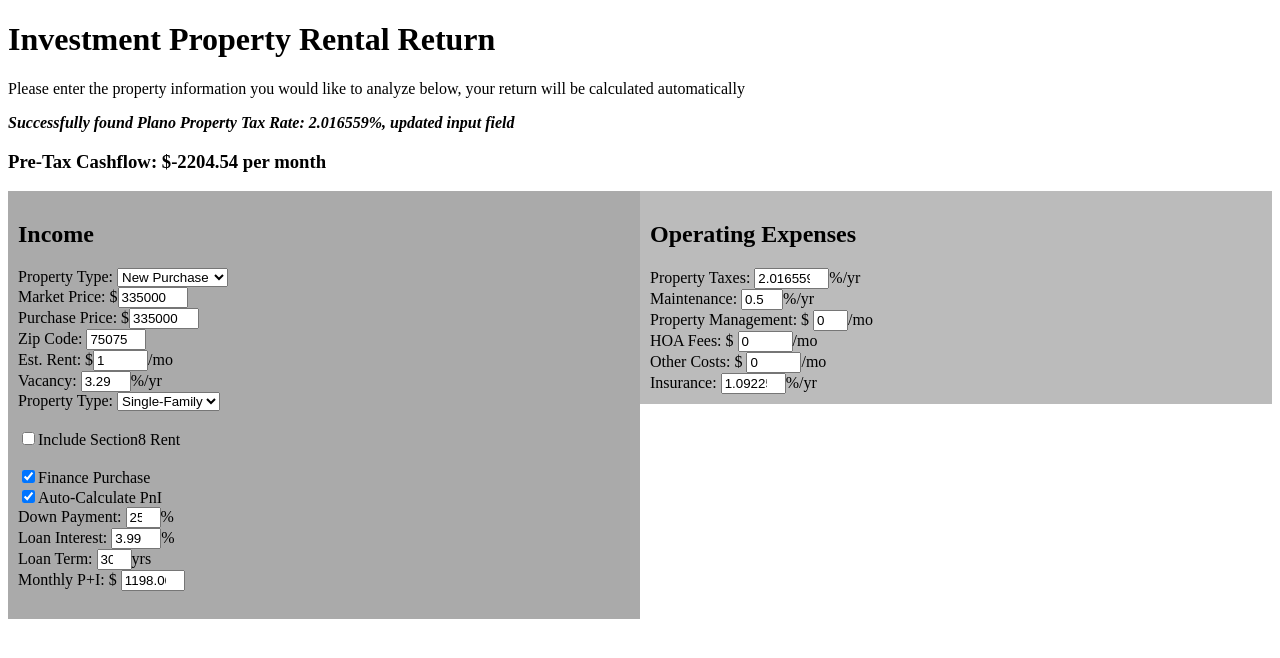
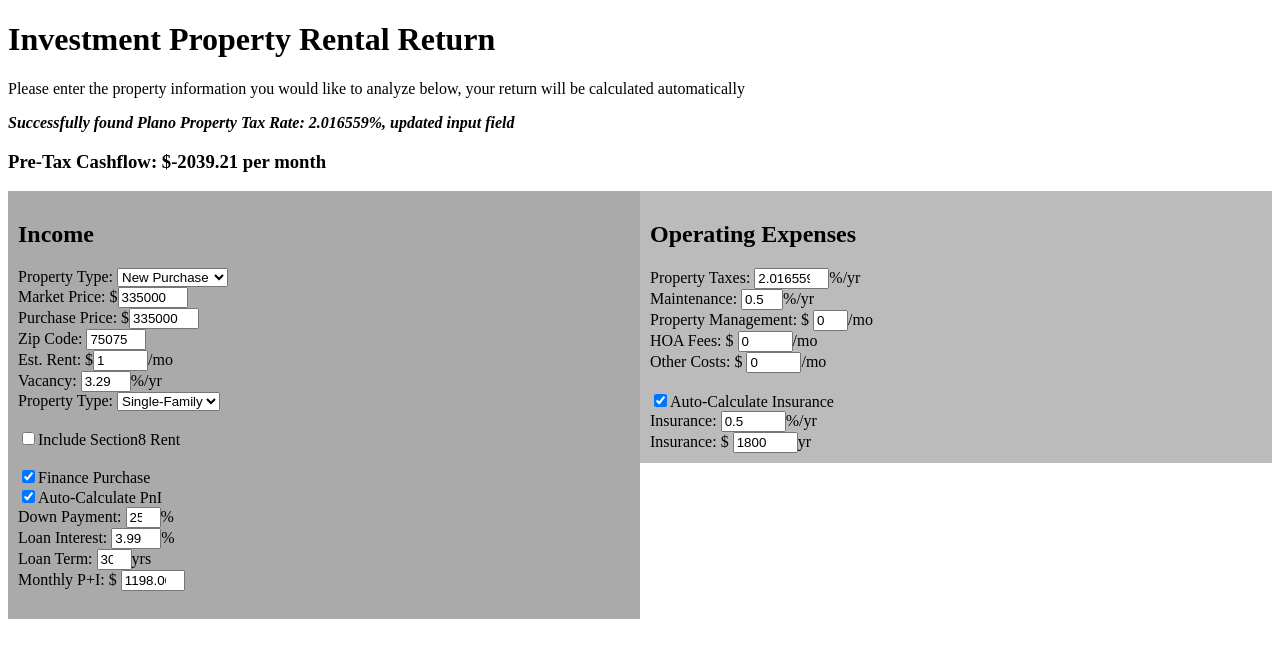
Before and after one commit to agronbach/MyRentalReturn, a Jekyll site: the page index.html, which Jekyll copies as it is, in a window 1280 px wide. Shown: the top 658 px of the page. Built offline with Jekyll 4.4.1, drawn with Linux system fonts in a browser that asks for light colours; some of the changed lines change nothing that is shown.

Commit message:
Supporting calculations for existing properties

```diff
--- a/index.html
+++ b/index.html
@@ -67,7 +67,7 @@
     </div><br />
     <label for="financing"><input type="checkbox" id="financing" checked />Finance Purchase</label><br />
     <div id="financingOptions">
-      <label for="autoCalc"><input type="checkbox" id="autoCalc" checked />Auto-Calculate PnI</label><br />
+      <label for="acPnI"><input type="checkbox" id="acPnI" checked />Auto-Calculate PnI</label><br />
       <label for="down">Down Payment: </label> <input type="number" id="down" value="25" style="width: 35px;">%<br />
       <label for="int">Loan Interest: </label> <input type="number" id="int" value="3.99" style="width: 50px;">%<br />
       <label for="yrs">Loan Term: </label> <input type="number" id="yrs" value="30" style="width: 35px;">yrs<br />
@@ -80,8 +80,10 @@
     <label for="maintenance">Maintenance: </label> <input type="number" id="maintenance" value="0.5" style="width: 42px;">%/yr<br /><!--value="0.4477611940298507"-->
     <label for="pm">Property Management: $</label> <input type="number" id="pm" value="0" style="width: 35px;">/mo<br />
     <label for="hoa">HOA Fees: $</label> <input type="number" id="hoa" value="0" style="width: 55px;">/mo<br />
-    <label for="fees">Other Costs: $</label> <input type="number" id="fees" value="0" style="width: 55px;">/mo<br />
-    <label for="ins">Insurance: </label> <input type="number" id="ins" value="1.09225" style="width: 65px;">%/yr<br />
+    <label for="fees">Other Costs: $</label> <input type="number" id="fees" value="0" style="width: 55px;">/mo<br /><br />
+    <label for="acIns"><input type="checkbox" id="acIns" checked />Auto-Calculate Insurance</label><br />
+    <label for="calcIns">Insurance: </label> <input type="number" id="calcIns" value="0.5" style="width: 65px;">%/yr<br />
+    <label for="manIns">Insurance: $</label> <input type="number" id="manIns" value="1800" style="width: 65px;">yr<br />
   </div>
 </div>
 
@@ -138,7 +140,7 @@ function checkURI() {
         document.getElementById('financing').checked = params[i].split("=")[1];
         break;
       case "a":
-        document.getElementById('autoCalc').checked = params[i].split("=")[1];
+        document.getElementById('acPnI').checked = params[i].split("=")[1];
         break;
       case "d":
         document.getElementById('down').value = params[i].split("=")[1];
@@ -167,8 +169,14 @@ function checkURI() {
       case "fees":
         document.getElementById('fees').value = params[i].split("=")[1];
         break;
-      case "ins":
-        document.getElementById('ins').value = params[i].split("=")[1];
+      case "aci":
+        document.getElementById('acIns').checked = params[i].split("=")[1];
+        break;
+      case "ci":
+        document.getElementById('calcIns').value = params[i].split("=")[1];
+        break;
+      case "mi":
+        document.getElementById('manIns').value = params[i].split("=")[1];
         break;
     }
   }
@@ -234,7 +242,6 @@ function updateROI(e) {
     taxPcnt = document.getElementById('tax').value/(12*100);
     document.getElementById('feedbackBox').innerHTML += "Unable to look up "+ZipCityCountyTX[zip][0]+" Property Tax Rate, defaulting to User Input: "+document.getElementById('tax').value+"%";
   }
-  let insPcnt = document.getElementById('ins').value/(12*100);
   let fees = document.getElementById('fees').value/1;
   if (fees == 0 && ZipCityCountyTX[zip][0] == "Rowlett") {
     document.getElementById('fees').value = ZipCityCountyTX[zip][3]/1;
@@ -246,11 +253,17 @@ function updateROI(e) {
   }
 
   /* Calculations */
-  let PrincInt = 0;
-  let TaxInsCost = market * (taxPcnt + insPcnt);
+  let PrincInt = 0, TaxInsCost = market;
+  if (document.getElementById('acIns').checked) {
+    TaxInsCost = market * (taxPcnt + document.getElementById('calcIns').value/(12*100));
+    console.log("Calculated TaxInsCost as: "+TaxInsCost);
+  } else {
+    TaxInsCost = (market * taxPcnt + document.getElementById('manIns').value/1)/12;
+    console.log("Calculated TaxInsCost as: "+TaxInsCost+", from manIns: "+document.getElementById('manIns').value/1+", taxPcnt: "+taxPcnt);
+  }
   let OpEx = TaxInsCost + pm + hoa + fees + maintenance;
   if (document.getElementById("financing").checked) {
-    if (document.getElementById("autoCalc").checked) {
+    if (document.getElementById("acPnI").checked) {
       PrincInt = (price *(1 - downPcnt)*intMoPcnt) / (1- Math.pow(1+intMoPcnt, yrs*-12));
       document.getElementById('pni').value = Math.round(PrincInt * 100) / 100;
     } else {PrincInt = document.getElementById("pni").value/1;}
@@ -275,7 +288,7 @@ function updateROI(e) {
   if (document.getElementById('s8maxRent').value/1 != 1) uri += "&s8m="+document.getElementById('s8maxRent').value;
   if (document.getElementById('s8estRent').value/1 != 1) uri += "&s8r="+document.getElementById('s8estRent').value;
   if (document.getElementById('financing').checked != true) uri += "&f="+document.getElementById('financing').checked;
-  if (document.getElementById('autoCalc').checked != true) uri += "&a="+document.getElementById('autoCalc').checked;
+  if (document.getElementById('acPnI').checked != true) uri += "&a="+document.getElementById('acPnI').checked;
   if (document.getElementById('down').value/1 != 25) uri += "&d="+document.getElementById('down').value;
   if (document.getElementById('int').value/1 != 3.99) uri += "&int="+document.getElementById('int').value;
   if (document.getElementById('yrs').value/1 != 30) uri += "&y="+document.getElementById('yrs').value;
@@ -286,7 +299,9 @@ function updateROI(e) {
   if (document.getElementById('pm').value/1 != 0) uri += "&pm="+document.getElementById('pm').value;
   if (document.getElementById('hoa').value/1 != 0) uri += "&h="+document.getElementById('hoa').value;
   if (document.getElementById('fees').value/1 != 0) uri += "&fees="+document.getElementById('fees').value;
-  if (document.getElementById('ins').value/1 != 1.09225) uri += "&ins="+document.getElementById('ins').value;
+  if (document.getElementById('acIns').checked != true) uri += "&aci="+document.getElementById('acIns').checked;
+  if (document.getElementById('calcIns').value/1 != 0.5) uri += "&ci="+document.getElementById('calcIns').value;
+  if (document.getElementById('manIns').value/1 != 1800) uri += "&mi="+document.getElementById('manIns').value;
   uri = encodeURI(uri);
   console.log("uri generated as:"+uri);
 }
```
